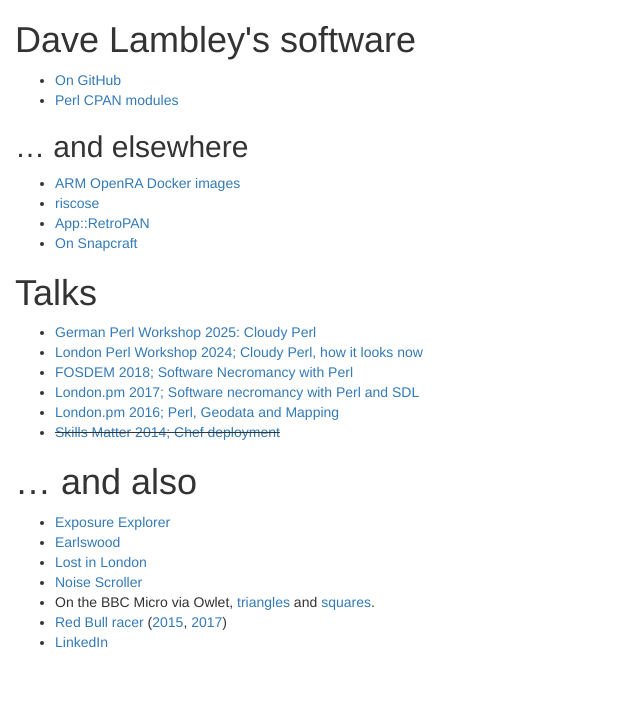
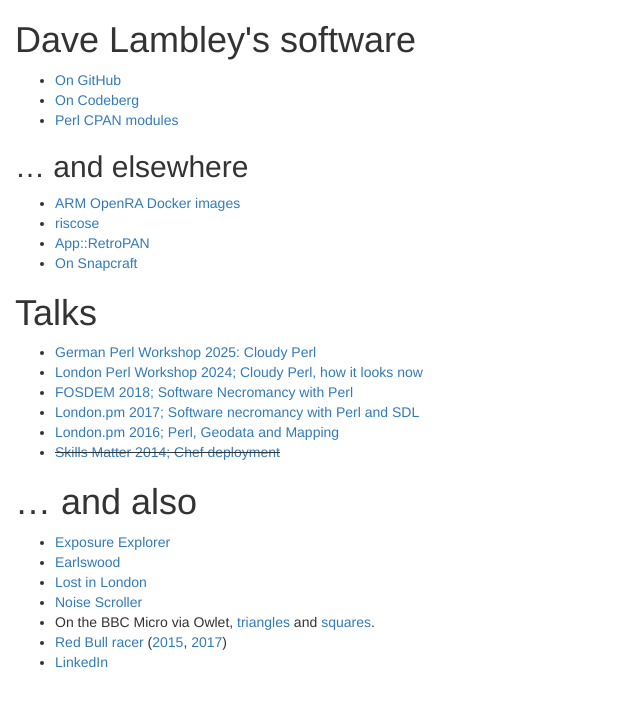
Before and after one commit to davel/davel, a plain HTML site: page index.html in a window 1280 px wide. Shown: the whole page, without its empty margins (0-640 px from the left). Drawn offline with nearby package versions, Linux system fonts and the light colour scheme.

Commit message:
Link to Codeberg

```diff
--- a/index.html
+++ b/index.html
@@ -24,6 +24,7 @@
 
 <ul>
     <li><a href="https://github.com/davel/">On GitHub</a></li>
+    <li><a href="https://codeberg.org/davel/">On Codeberg</a></li>
     <li><a href="https://metacpan.org/author/DLAMBLEY">Perl CPAN modules</a></li>
 </ul>
 
```
